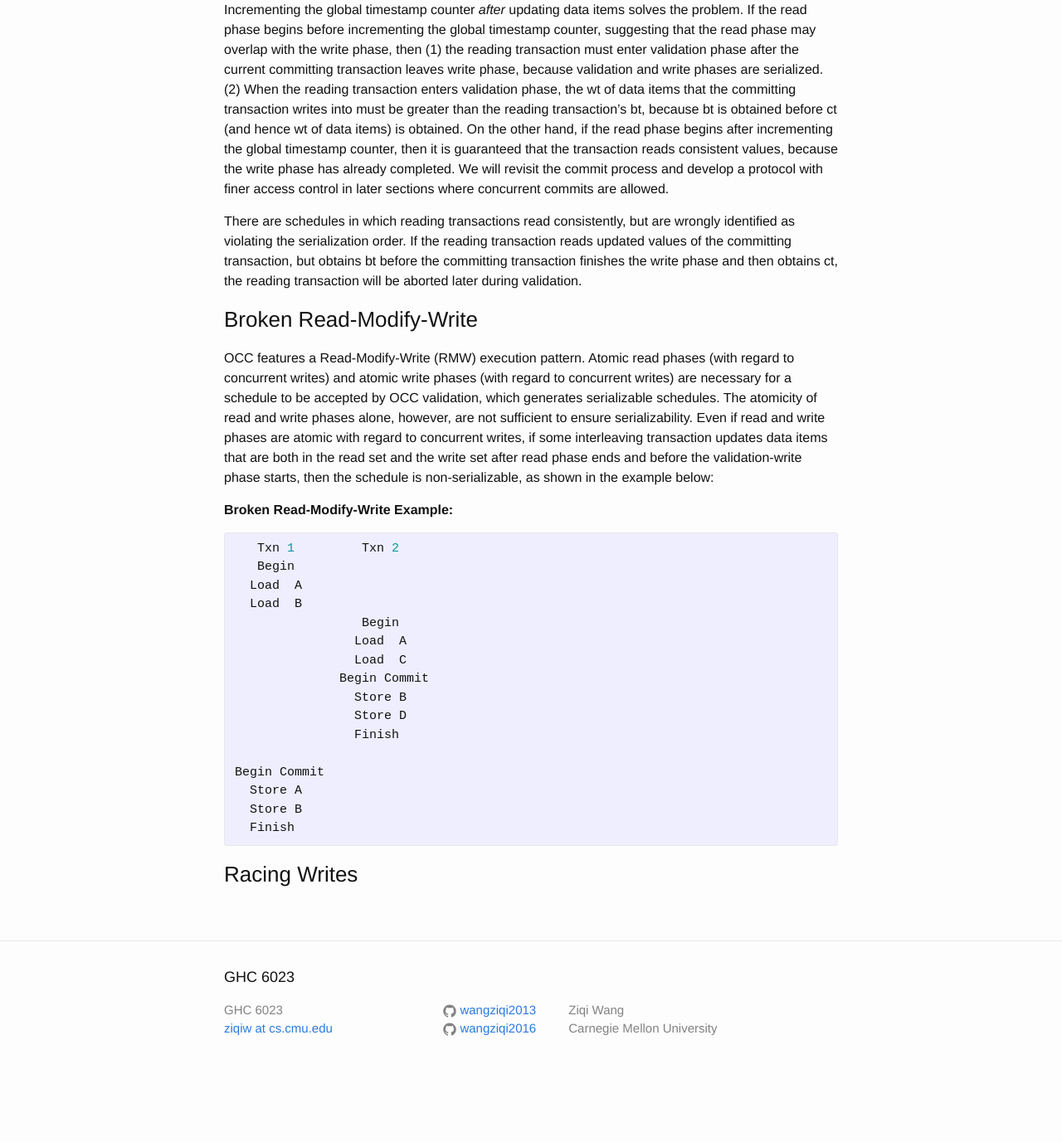
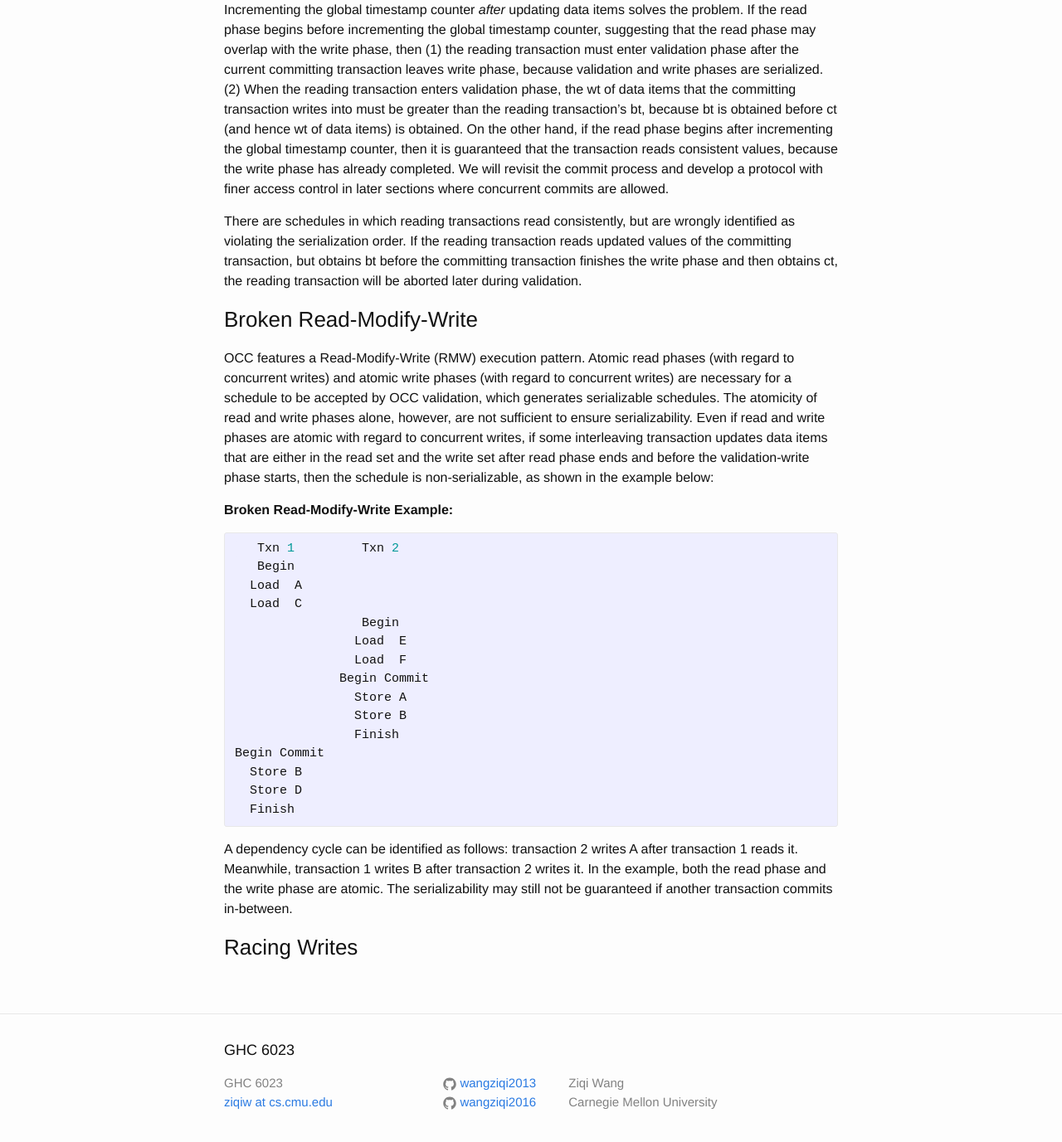
Before and after one commit to wangziqi2013/wangziqi2013.github.io, a Jekyll site: the page built from _posts/2018-03-21-Analyzing-OCC-Anomalies-and-Solutions.markdown, in a window 1280 px wide and 1400 px high, scrolled down 4984 px. Shown: the top 1377 px of the window at 83% size. Built offline with Jekyll 4.4.1, drawn with Linux system fonts in a browser that asks for light colours; before the commit the page ends 6296 px from its top, so only the background shows below that.

Commit message:
Adding explanation

```diff
--- a/_posts/2018-03-21-Analyzing-OCC-Anomalies-and-Solutions.markdown
+++ b/_posts/2018-03-21-Analyzing-OCC-Anomalies-and-Solutions.markdown
@@ -228,7 +228,7 @@ transaction finishes the write phase and then obtains ct, the reading transactio
 OCC features a Read-Modify-Write (RMW) execution pattern. Atomic read phases (with regard to concurrent writes) and atomic
 write phases (with regard to concurrent writes) are necessary for a schedule to be accepted by OCC validation, which generates serializable schedules. The atomicity of read and write phases alone, however, are not sufficient to ensure serializability.
 Even if read and write phases are atomic with regard to concurrent writes, if some interleaving transaction updates data
-items that are both in the read set and the write set after read phase ends and before the validation-write phase starts,
+items that are either in the read set and the write set after read phase ends and before the validation-write phase starts,
 then the schedule is non-serializable, as shown in the example below:
 
 **Broken Read-Modify-Write Example:**
@@ -236,19 +236,23 @@ then the schedule is non-serializable, as shown in the example below:
    Txn 1         Txn 2
    Begin
   Load  A
-  Load  B
+  Load  C
                  Begin
-                Load  A
-                Load  C
+                Load  E
+                Load  F
               Begin Commit
+                Store A
                 Store B
-                Store D
                 Finish
-
 Begin Commit
-  Store A
   Store B
+  Store D
   Finish
 {% endhighlight %}
 
+A dependency cycle can be identified as follows: transaction 2 writes A after transaction 1 reads it.
+Meanwhile, transaction 1 writes B after transaction 2 writes it. In the example, both the read phase
+and the write phase are atomic. The serializability may still not be guaranteed if another transaction
+commits in-between.
+
 ### Racing Writes
```
